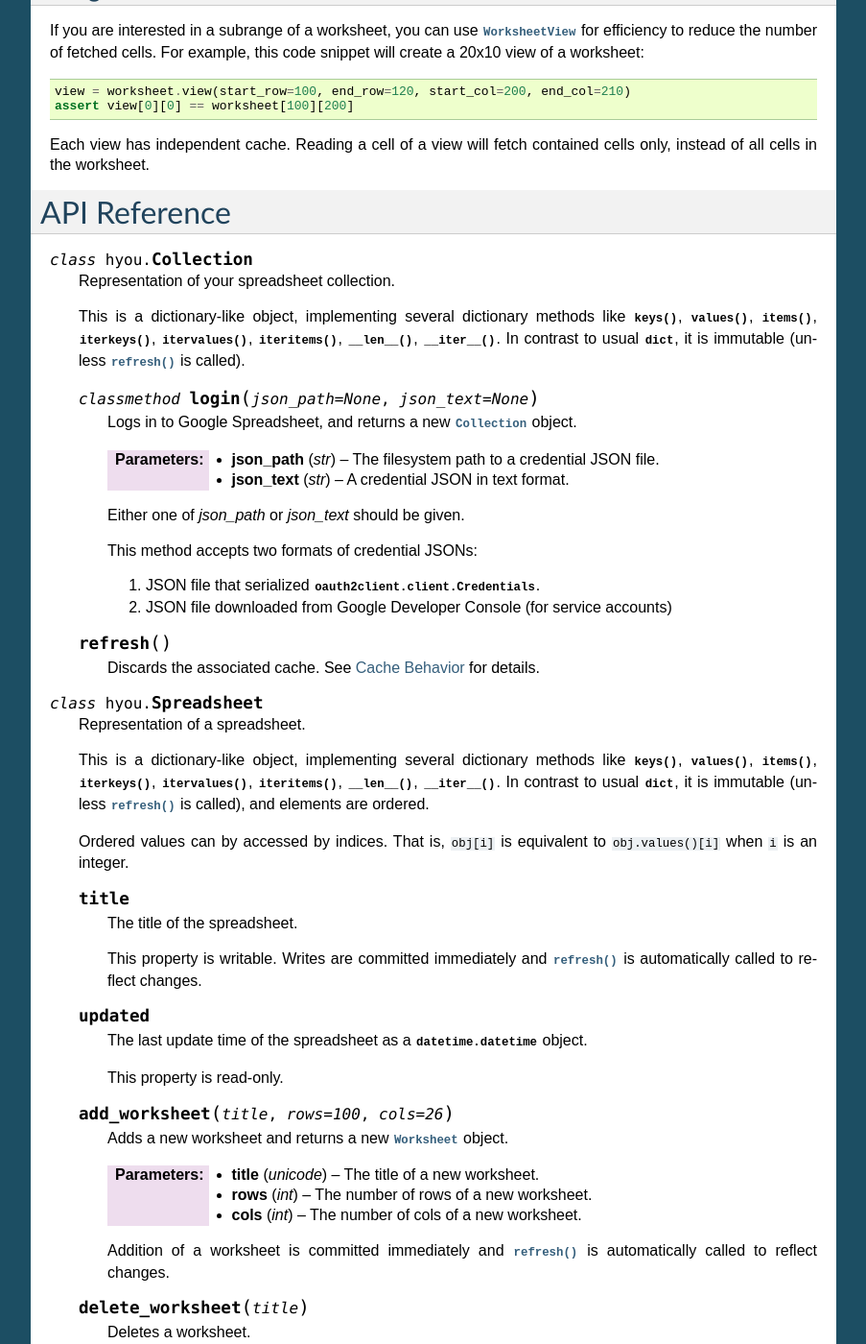
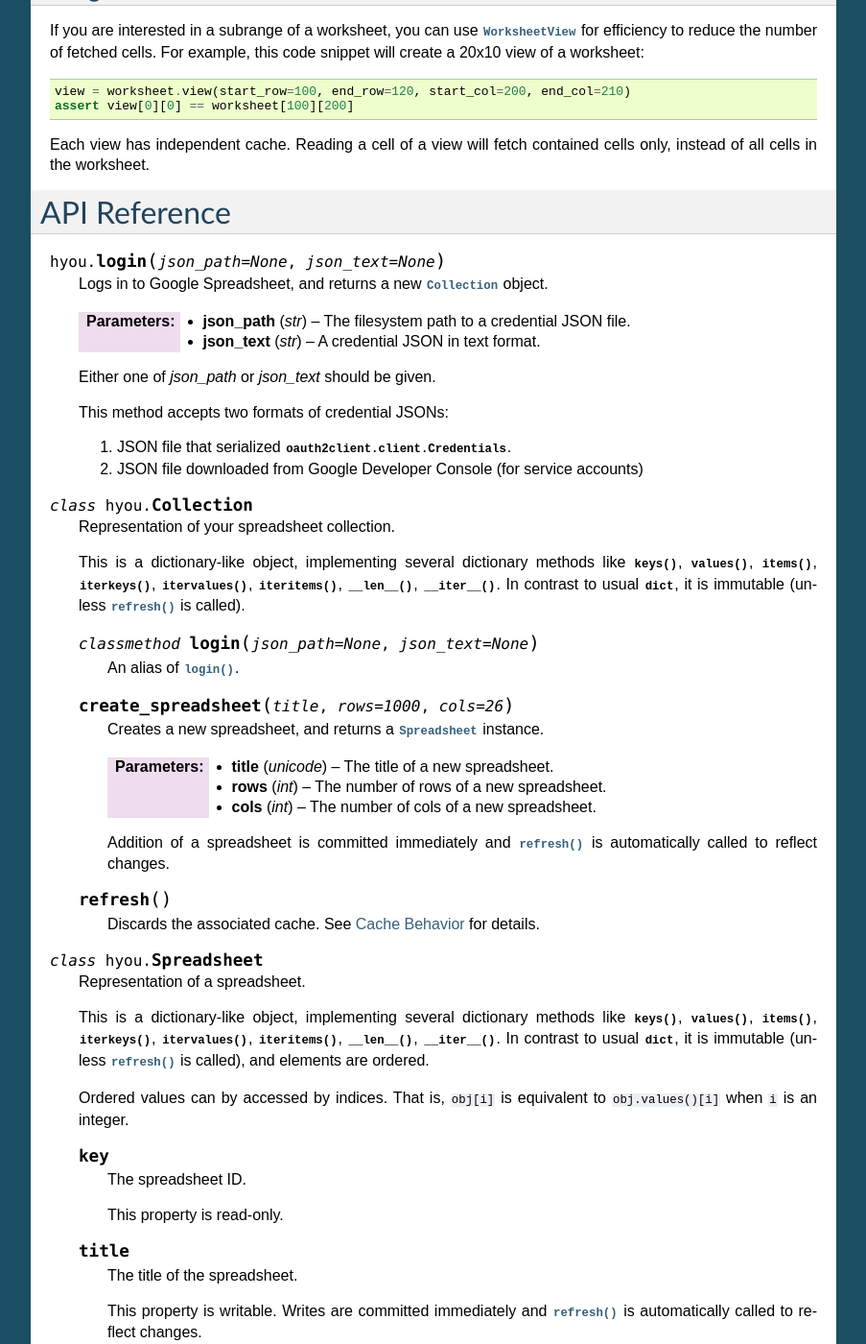
Before and after one commit to google/hyou, a Sphinx documentation site: the page built from sphinx/index.rst, in a window 1280 px wide and 1400 px high, scrolled down 3177 px. Shown: the whole window at 96% size, without its empty margins (198-1101 px from the left). Built offline with Sphinx 7.4.7, drawn with Linux system fonts in a browser that asks for light colours; some of the changed text lies outside the part shown.

Commit message:
Change the default row size + misc

```diff
--- a/sphinx/index.rst
+++ b/sphinx/index.rst
@@ -126,7 +126,7 @@
 
 .. code:: python
 
-    new_worksheet = spreadsheet.add_worksheet('worksheet title', rows=100, cols=26)
+    new_worksheet = spreadsheet.add_worksheet('worksheet title', rows=1000, cols=26)
     spreadsheet.delete_worksheet('worksheet title')
 
 :py:attr:`Spreadsheet.title` read-write property holds the title of the spreadsheet.
@@ -202,6 +202,21 @@
 API Reference
 =============
 
+.. function:: login(json_path=None, json_text=None)
+
+   Logs in to Google Spreadsheet, and returns a new :py:class:`Collection` object.
+
+   :param str json_path: The filesystem path to a credential JSON file.
+   :param str json_text: A credential JSON in text format.
+
+   Either one of `json_path` or `json_text` should be given.
+
+   This method accepts two formats of credential JSONs:
+
+   1. JSON file that serialized :py:class:`oauth2client.client.Credentials`.
+   2. JSON file downloaded from Google Developer Console (for service accounts)
+
+
 .. class:: Collection
 
    Representation of your spreadsheet collection.
@@ -214,17 +229,17 @@
 
    .. classmethod:: login(json_path=None, json_text=None)
 
-      Logs in to Google Spreadsheet, and returns a new :py:class:`Collection` object.
+      An alias of :py:func:`login`.
 
-      :param str json_path: The filesystem path to a credential JSON file.
-      :param str json_text: A credential JSON in text format.
+   .. method:: create_spreadsheet(title, rows=1000, cols=26)
 
-      Either one of `json_path` or `json_text` should be given.
+      Creates a new spreadsheet, and returns a :py:class:`Spreadsheet` instance.
 
-      This method accepts two formats of credential JSONs:
+      :param unicode title: The title of a new spreadsheet.
+      :param int rows: The number of rows of a new spreadsheet.
+      :param int cols: The number of cols of a new spreadsheet.
 
-      1. JSON file that serialized :py:class:`oauth2client.client.Credentials`.
-      2. JSON file downloaded from Google Developer Console (for service accounts)
+      Addition of a spreadsheet is committed immediately and :py:meth:`refresh` is automatically called to reflect changes.
 
    .. method:: refresh()
 
@@ -242,6 +257,12 @@
    In contrast to usual :py:class:`dict`, it is immutable (unless :py:meth:`refresh` is called), and elements are ordered.
 
    Ordered values can by accessed by indices. That is, ``obj[i]`` is equivalent to ``obj.values()[i]`` when ``i`` is an integer.
+
+   .. attribute:: key
+
+      The spreadsheet ID.
+
+      This property is read-only.
 
    .. attribute:: title
 
```
Also changed, not shown: 1 other file.
